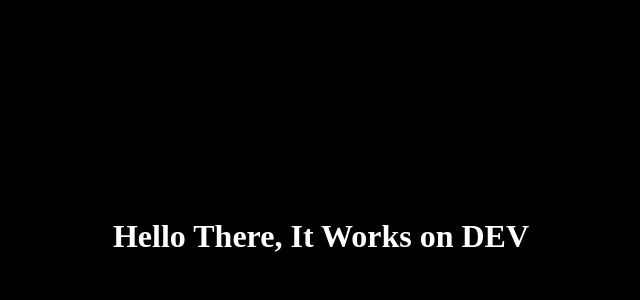
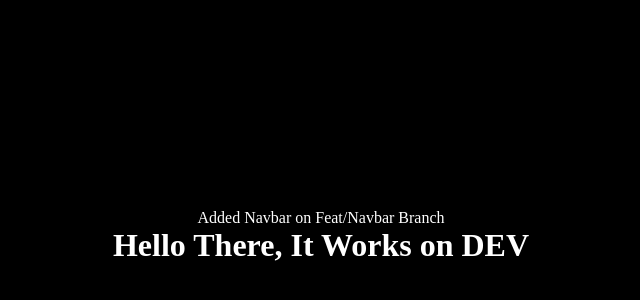
Before and after one commit to patel-hiral/dev, a React (Vite) app: page / in a window 1280 px wide. Shown: the part 164-464 px from the top of the page, without its empty margins (319-959 px from the left). Built offline with nearby package versions, Linux system fonts and the light colour scheme.

Commit message:
Added Navbar

```diff
--- a/src/App.jsx
+++ b/src/App.jsx
@@ -1,7 +1,9 @@
 import './App.css'
+import Navbar from './components/Navbar'
 export default function App() {
   return (
     <div className="main">
+      <Navbar/>
       <h1>Hello There, It Works on DEV</h1>
     </div>
   )
--- /dev/null
+++ b/src/components/Navbar.jsx
@@ -0,0 +1,7 @@
+import React from 'react'
+
+export default function Navbar() {
+  return (
+    <div>Added Navbar on Feat/Navbar Branch</div>
+  )
+}
--- a/src/index.css
+++ b/src/index.css
@@ -14,4 +14,5 @@ body {
   display: flex;
   align-items: center;
   justify-content: center;
+  flex-direction: column;
 }
```
